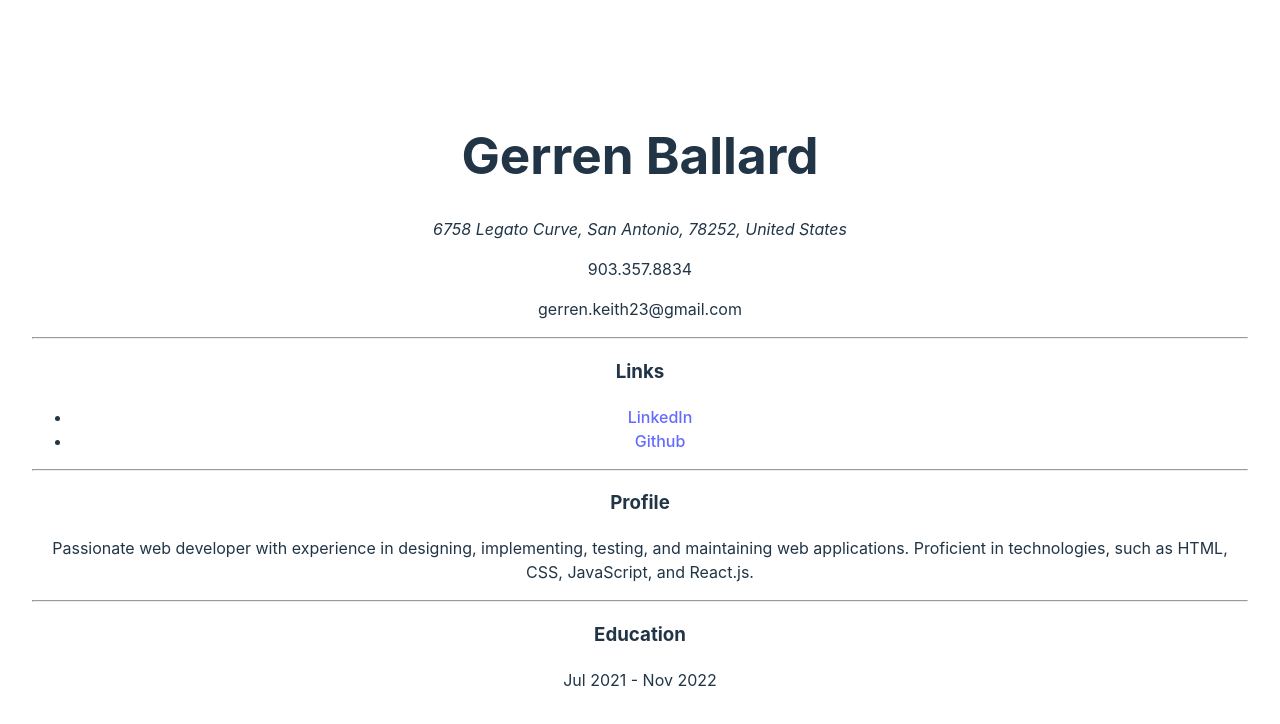
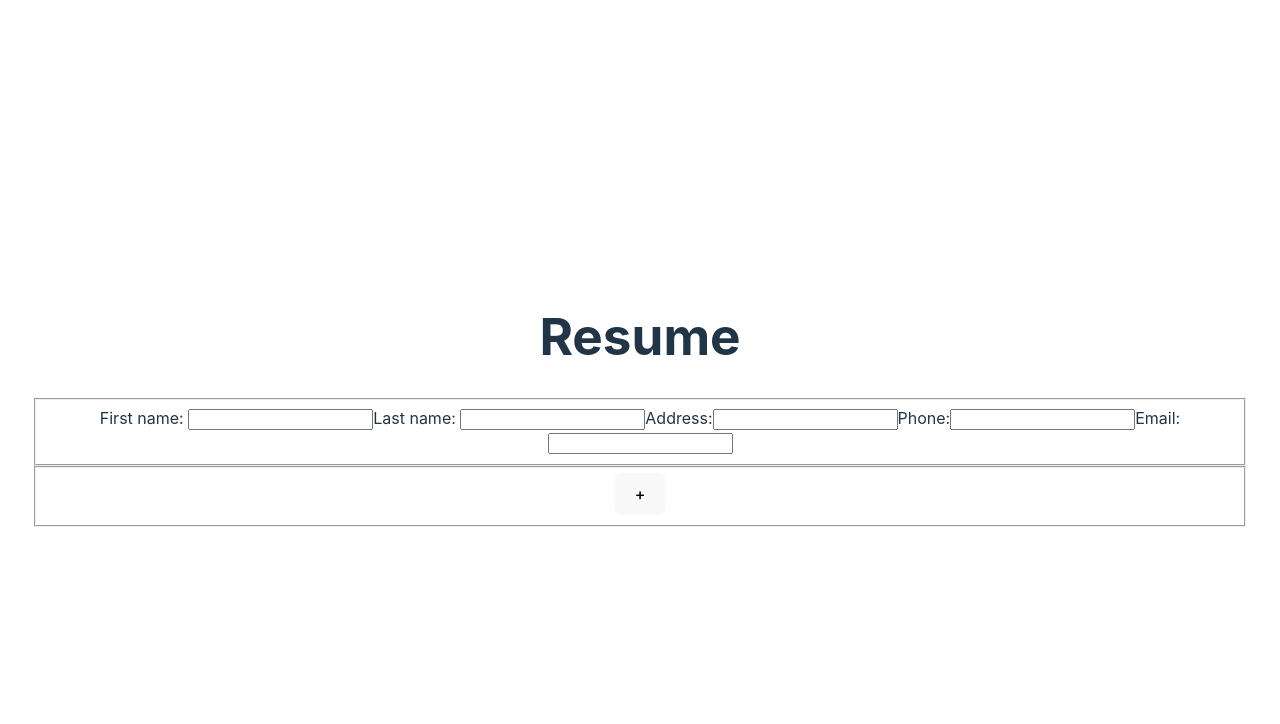
Before and after one commit to Gerrenkeith/cv-react-app, a React (Vite) app: page / in a window 1280 px wide. Shown: the top 724 px of the page. Built offline with nearby package versions, Linux system fonts and the light colour scheme.

Commit message:
Social Media Links
added the ability to add link inputs to the form for however many
social media or websites you may want to link to your resume

```diff
--- a/src/App.jsx
+++ b/src/App.jsx
@@ -1,15 +1,37 @@
 import './App.css'
+import { useState } from 'react'
 import { Contacts, Links, Profile } from "./Header.jsx"
-import { Education } from "./Body.jsx"
+import { Education, Skills } from "./Body.jsx"
+import Footer from './Footer.jsx'
+import ResumeForm from './ResumeForm.jsx'
+
 function App() {
-  //const [count, setCount] = useState(0)
+  const [ info, setInfo ] = useState({
+    firstName: "",
+    lastName: "",
+    contacts: {
+      address: "",
+      phone: "",
+      email: "",
+    },
+    Links: [],
+    Profile: "",
+    Skills: [ ],
+    Education: [
+  ],
+    References: []
+  }
+);
 
   return (
     <>
-      <Contacts />
-      <Links />
-      <Profile />
-      <Education />
+      {/* <Contacts info={info} />
+      <Links info={info} />
+      <Profile info={info} />
+      <Skills info={info} />
+      <Education info={info} />
+      <Footer info={info}/> */}
+      <ResumeForm />
     </>
   )
 }
--- a/src/Body.jsx
+++ b/src/Body.jsx
@@ -1,3 +1,27 @@
+function Skills(){
+    return (
+        <>
+        <div>
+                <div>
+                    <h3>Skills</h3>
+                </div>
+                <div>
+                    <li>HTML</li>
+                    <li>CSS</li>
+                    <li>JavaScript</li>
+                    <li>Responsive Design</li>
+                    <li>Git</li>
+                    <li>Github</li>
+                    <li>Debugging</li>
+                    <li>Problem Solving</li>
+                </div>
+        </div>
+        <hr/>
+        </>
+    )
+}
+
+
 function Education(){
 
     return (
@@ -5,24 +29,49 @@ function Education(){
             <div>
                 <h3>Education</h3>
             </div>
-            <div>
+            <div className="education">
                 <div>
                     <div>
                         <p>Jul 2021 - Nov 2022</p>
                     </div>
-                    <div></div>
+                    <div>
+                        <h3>FlatIron School</h3>
+                        <li>Completed intensive full-stack web development program covering HTML, CSS, JavaScript, React, SQLite, and Ruby on Rails.</li>
+                        <li>Developed proficiency in front-end and back-end technologies through hands-on projects and coding exercises.</li>
+                        <li>Acquired practical skills in building responsive web applications and utilizing databases for dynamic content management.</li>
+                    </div>
                 </div>
                 <div>
-                    <div></div>
-                    <div></div>
+                    <div>
+                        <p>Aug 2023 - Oct 2023</p>
+                    </div>
+                    <div>
+                        <h3>Coursera</h3>
+                        <label>Certifications Received:</label>
+                        <li>HTML </li>
+                        <li>CSS</li>
+                        <li> JavaScript</li>
+                        <li>Responsive Web Design</li>
+                    </div>
                 </div>
                 <div>
-                    <div></div>
-                    <div></div>
+                    <div>
+                        <p>Jan 2024-June 2024</p>
+                    </div>
+                    <div>
+                        <p>The Oden Project</p>
+                        <p>Professional Development:</p>
+                        <li>Engaged in self-directed learning through The Odin Project, a comprehensive curriculum for full-stack web development.</li>
+                        <li>Expanded proficiency in HTML, CSS, and JavaScript by completing practical exercises, projects, and challenges.</li>
+                        <li>Developed problem-solving skills and gained hands-on experience in building interactive web applications.</li>
+                        <li>Demonstrated commitment to continuous learning and personal development in the field of web development.</li>
+                        <li>Learned how to work better with Git and Github to collaborate with a team.</li>
+                    </div>
                 </div>
             </div>
+            <hr/>
         </>
     )
 }
 
-export { Education };
+export { Education, Skills};
--- a/src/Footer.jsx
+++ b/src/Footer.jsx
@@ -0,0 +1,22 @@
+function Footer(){
+
+    return (
+        <>
+            <div>
+                <h3>References</h3>
+            </div>
+            <div>
+                <div>
+                    <p>Benjamin Ashenbrenner from FlatIron School</p>
+                    <p>benjamin.shenbrenner@flatironschool.com</p>
+                </div>
+                <div>
+                    <p>Ryan Smith</p>
+                    <p>ryansmith0591@gmail.com • 678.548.5815</p>
+                </div>
+            </div>
+        </>
+    )
+}
+
+export default Footer;
--- a/src/Header.jsx
+++ b/src/Header.jsx
@@ -1,21 +1,25 @@
-function Contacts(){
+function Contacts({info}){
 
     return (
         <>
-         <h1>Gerren Ballard</h1>
+         <h1>{info.name}</h1>
          <div>
-            <address>6758 Legato Curve, San Antonio, 78252, United States</address>
-            <p>903.357.8834</p>
-            <p>gerren.keith23@gmail.com</p>
+            <address>{info.address}</address>
+            <p>{info.phone}</p>
+            <p>{info.email}</p>
          </div>
-         <hr></hr>
+         <hr/>
+
+
+
+
         </>
     )
 }
 
 
-function Links(){
-
+function Links({info}){
+   const links = info.links.map((link) => ( <li>{link}</li>))
     return (
         <>
             <div>
@@ -24,7 +28,7 @@ function Links(){
                  </div>
                  <div>
                     <ul>
-                        <li><a>LinkedIn</a></li>
+                        <li><a>{info.links}</a></li>
                         <li><a>Github</a></li>
                     </ul>
                 </div>
--- /dev/null
+++ b/src/ResumeForm.jsx
@@ -0,0 +1,62 @@
+import { useRef } from "react";
+
+function ResumeForm(){
+    const linkContainerRef = useRef(null);
+
+    function addLinks(event){
+        event.preventDefault()
+          const idNum = crypto.randomUUID();
+          const idNum2 = crypto.randomUUID();
+
+          const div = document.createElement("div");
+
+          const label = document.createElement("label");
+            label.setAttribute("htmlFor", idNum);
+            label.textContent = "website:";
+
+          const input = document.createElement("input");
+            input.setAttribute( "id", idNum);
+
+          const label2 = document.createElement("label");
+            label2.setAttribute("htmlFor", idNum2)
+            label2.textContent = "url:"
+
+            const input2 = document.createElement("input");
+                input2.setAttribute("id", idNum2)
+
+          linkContainerRef.current.appendChild(div)
+            div.appendChild(label)
+            label.appendChild(input)
+
+          div.appendChild(label2);
+          label2.appendChild(input2)
+        };
+
+
+
+
+
+
+
+    return (
+        <>
+        <h1>Resume</h1>
+        <form>
+            <fieldset>
+                <label htmlFor="firstName">First name: <input type="text" id="firstName" required/></label>
+                <label htmlFor="lastName">Last name: <input  type="text" id="lastName" required/></label>
+                <label htmlFor="address">Address:<input type="text" name="address" id="address" required/></label>
+                <label htmlFor="phone">Phone:<input type="text" id="phone" required/></label>
+                <label htmlFor="email">Email:<input type="text" name="email" id="email" required/></label>
+            </fieldset>
+            <fieldset className="links" >
+                <div ref={linkContainerRef}>
+                </div>
+                <button onClick={addLinks}>+</button>
+            </fieldset>
+        </form>
+        </>
+    )
+}
+
+export default ResumeForm;
```
